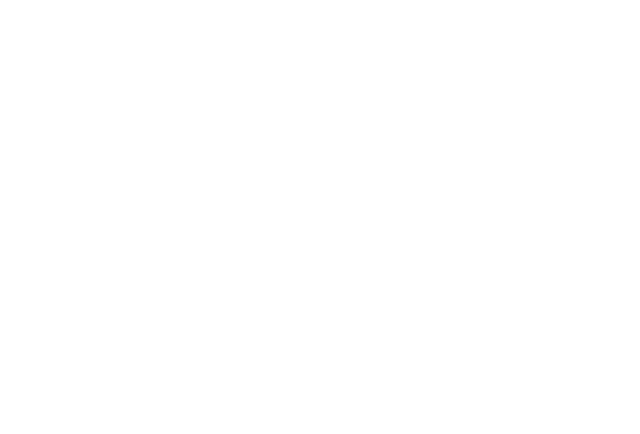
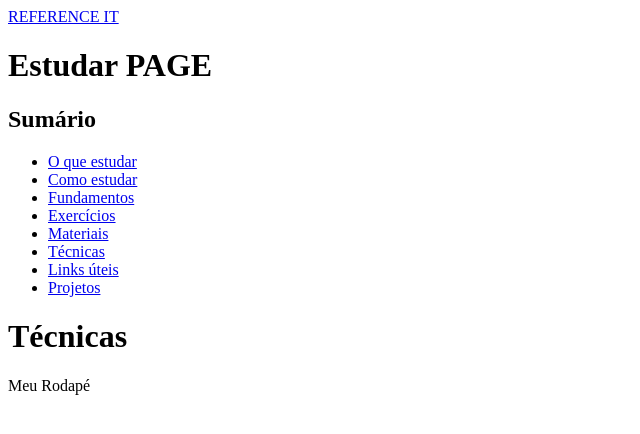
Before and after one commit to jeovabastos/referenceIt, a React (Vite) app: page /estudar in a window 1280 px wide. Before the commit this address had no page. Shown: the top 434 px of the page, without its empty margins (0-640 px from the left). Built offline with nearby package versions, Linux system fonts and the light colour scheme.

Commit message:
fix: rotas do react-router configuradas corretamente

```diff
--- a/src/App.jsx
+++ b/src/App.jsx
@@ -1,14 +1,16 @@
-import { Outlet } from 'react-router';
+import { Outlet, Link } from 'react-router';
 import './App.css';
-// import Slider from './routes/Slider';
 
 function App() {
   return (
     <>
-      <h1>REFERENCE IT NAVBAR</h1>
-
-      <Outlet/>
-      {/* <Slider/> */}
+      <div>
+        <header><Link to={'/'}>REFERENCE IT</Link></header>
+        <main>
+          <Outlet/>
+        </main>
+        <footer>Meu Rodapé</footer>
+      </div>
     </>
   );
 }
--- a/src/main.jsx
+++ b/src/main.jsx
@@ -1,26 +1,13 @@
-// import { StrictMode } from 'react'
-// import { createRoot } from 'react-dom/client'
-// import './index.css'
-// import App from './App.jsx'
-
-// createRoot(document.getElementById('root')).render(
-//   <StrictMode>
-//     <App />
-//   </StrictMode>,
-// )
-
-// ACIMA É O QUE HAVIA ANTES
-
 import { StrictMode } from 'react';
 import ReactDOM from "react-dom/client";
 import { BrowserRouter, Routes, Route } from "react-router";
 import App from "./App";
-// import Home from './routes/Home';
 import Slider from './routes/Slider';
-// import Estudar from './routes/Estudar';
-// import Praticar from './routes/Praticar';
-// import Tecnicas from './routes/Tecnicas';
-// import Comunidade from './routes/Comunidade';
+import Home from './routes/Home';
+import Estudar from './routes/Estudar';
+import Praticar from './routes/Praticar';
+import Tecnicas from './routes/Tecnicas';
+import Comunidade from './routes/Comunidade';
 
 const root = document.getElementById("root");
 
@@ -29,16 +16,19 @@
     <BrowserRouter>
       <Routes>
         <Route path='/' element={<App />}>
-          {/* <Route index element={<Home/>}/> */}
-          <Route index element={<Slider/>}/>
+          <Route index element={<Home/>}/>
 
-          {/* <Route path="estudar" >
+          <Route path="estudar" >
             <Route index element={<Estudar/>}/>
             <Route path="tecnicas" element={<Tecnicas />} />
           </Route>
 
-          <Route path="praticar" element={<Praticar />} />
-          <Route path='comunidade' element={<Comunidade/>}/> */}
+          <Route path="praticar">
+            <Route index element={<Praticar/>}/>
+            <Route path='slider' element={<Slider/>}/>
+          </Route>
+
+          <Route path='comunidade' element={<Comunidade/>}/>
         </Route>
 
       </Routes>
--- /dev/null
+++ b/src/routes/Comunidade.jsx
@@ -0,0 +1,7 @@
+export default function Comunidade(){
+    return  (
+        <>
+            <h1>Comunidade PAGE</h1>
+        </>
+    )
+}
--- /dev/null
+++ b/src/routes/Estudar.jsx
@@ -0,0 +1,30 @@
+import { Link } from "react-router";
+
+export default function Estudar(){
+    return  (
+        <>
+            <h1>Estudar PAGE</h1>
+
+            <div>
+                <h2>Sumário</h2>
+                <ul>
+                    <li><a href="#">O que estudar</a></li>
+                    <li><a href="#">Como estudar</a></li>
+
+                    <li><a href="#">Fundamentos</a></li>
+                    <li><a href="#">Exercícios</a></li>
+                    <li><a href="#">Materiais</a></li>
+                    <li><Link to={'tecnicas'} >Técnicas</Link></li>
+                    <li><a href="#utils">Links úteis</a></li>
+                    <li><a href="#">Projetos</a></li>
+                </ul>
+            </div>
+
+            {/* APENAS O QUE ESTUDAR E COMO ESTUDAR É QUE ESTARÃO NESSA PÁGINA, OS OUTROS CONTEÚDOS SERÃO REDIRECIONADOS CADA UM PARA SUA PÁGINAE */}
+            <div>
+                <h1 id="oqueestudar">Técnicas</h1>
+            </div>
+
+        </>
+    )
+}
--- /dev/null
+++ b/src/routes/Home.jsx
@@ -0,0 +1,27 @@
+import { Link } from "react-router";
+
+export default function Home() {
+    return (
+        <>
+            <main>
+                <Link to={'estudar'}>
+                    <div>
+                        <img src="" alt="estudar" />
+                    </div>
+                </Link>
+
+                <Link to={'praticar'}>
+                    <div>
+                        <img src="" alt="praticar" />
+                    </div>
+                </Link>
+
+                <Link to={'comunidade'}>
+                    <div>
+                        <img src="" alt="comunidade" />
+                    </div>
+                </Link>
+            </main>
+        </>
+    )
+}
--- /dev/null
+++ b/src/routes/Praticar.jsx
@@ -0,0 +1,57 @@
+import { Link } from "react-router";
+
+export default function Praticar(){
+    return (
+        <>
+            <h1>Praticar PAGE</h1>
+
+            <main>
+                <section>
+                    <h2>Antes de iniciar a prática, anote em que pretende focar em cada categoria</h2>
+
+                    <div>
+                        <h2>Fundamentos</h2>
+
+                        <ul>
+                            <li>Forma e proporção</li>
+                        </ul>
+                    </div>
+
+                    <div>
+                        <h2>Técnicas</h2>
+
+                        <ul>
+                            <li>Desenho estrutural</li>
+                        </ul>
+                    </div>
+
+                    <div>
+                        <h2>Materiais</h2>
+
+                        <ul>
+                            <li>Papel e lápis</li>
+                            <li>Ilustração digital</li>
+                        </ul>
+                    </div>
+                </section>
+
+                <section>
+                    <h2>Agora que escolheu, inicie uma sessçao de prática em uma das categorias abaixo</h2>
+
+                    {/* IMPLEMENTAR CADA CATEGORIA NA ROTA DO SLIDER */}
+                    <div>
+                        <Link to={"slider"}><img src="" alt="Figura humana"/></Link>
+                    </div>
+
+                    <div>
+                        <img src="" alt="Figura animal"/>
+                    </div>
+
+                    <div>
+                        <img src="" alt="Cenários"/>
+                    </div>
+                </section>
+            </main>
+        </>
+    )
+}
--- /dev/null
+++ b/src/routes/Tecnicas.jsx
@@ -0,0 +1,7 @@
+export default function Tecnicas(){
+    return (
+        <>
+            <h1>Técnicas</h1>
+        </>
+    )
+}
```
